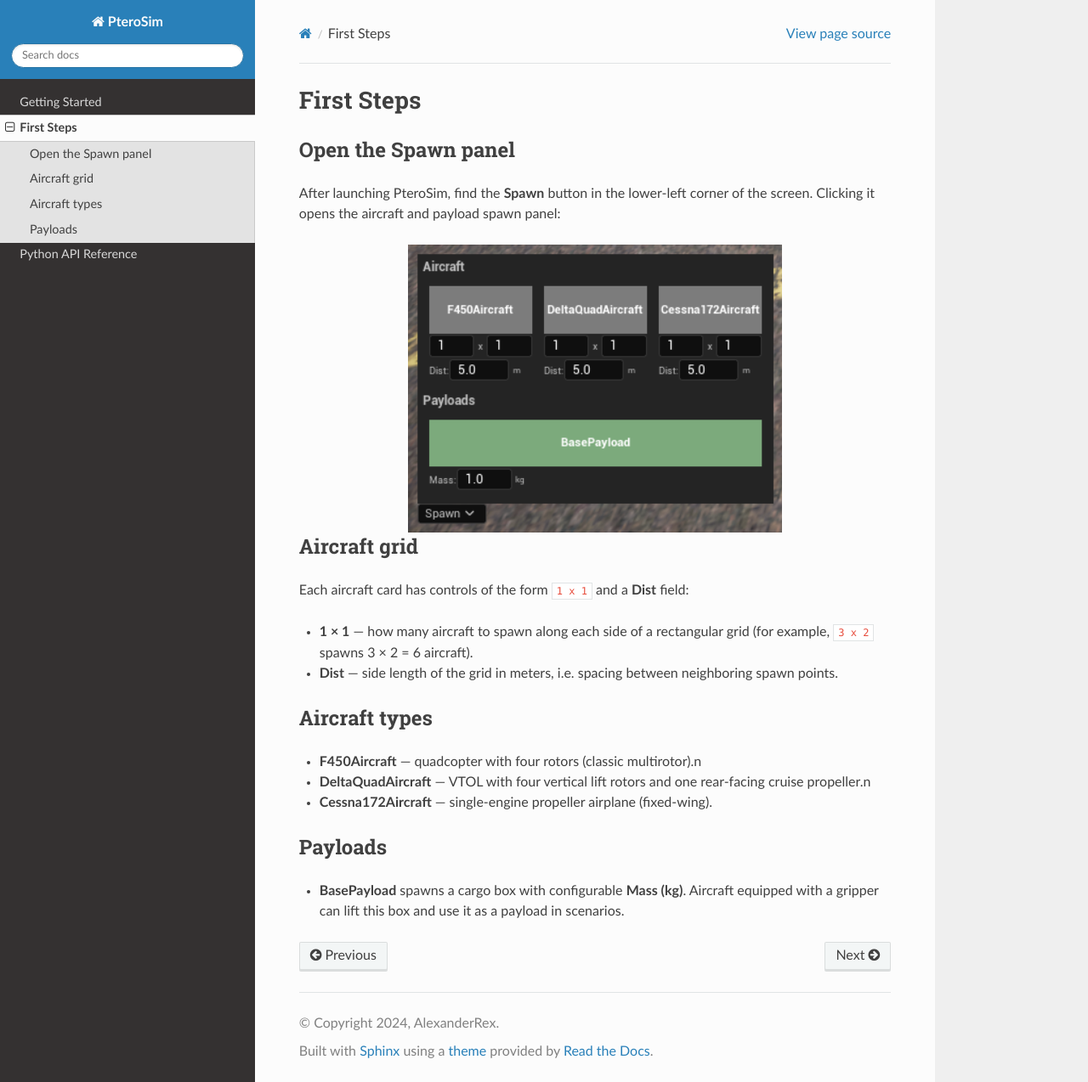
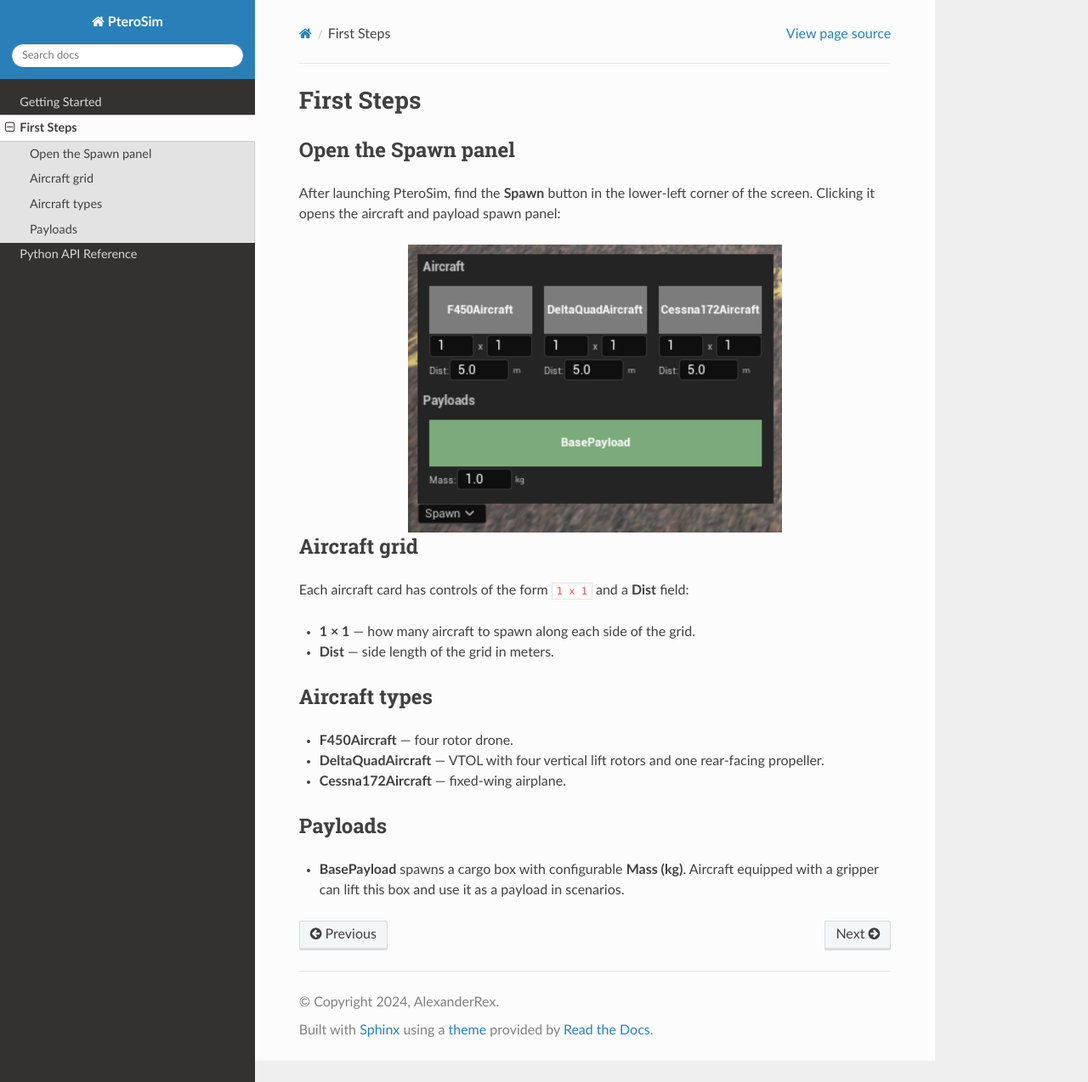
Before and after one commit to AlexanderRex/PteroSimDocs, a Sphinx documentation site: the page built from docs/source/first_steps.rst, in a window 1280 px wide and 1274 px high. Shown: the whole window at 85% size. Built offline with Sphinx 7.4.7 and the Read the Docs theme 3.1.0, drawn with Linux system fonts in a browser that asks for light colours.

Commit message:
minor fix

```diff
--- a/docs/source/first_steps.rst
+++ b/docs/source/first_steps.rst
@@ -16,16 +16,15 @@ Aircraft grid
 
 Each aircraft card has controls of the form ``1 x 1`` and a **Dist** field:
 
-* **1 × 1** — how many aircraft to spawn along each side of a rectangular grid
-  (for example, ``3 x 2`` spawns 3 × 2 = 6 aircraft).
-* **Dist** — side length of the grid in meters, i.e. spacing between neighboring spawn points.
+* **1 × 1** — how many aircraft to spawn along each side of the grid.
+* **Dist** — side length of the grid in meters.
 
 Aircraft types
 --------------
 
-* **F450Aircraft** — quadcopter with four rotors (classic multirotor).\n
-* **DeltaQuadAircraft** — VTOL with four vertical lift rotors and one rear-facing cruise propeller.\n
-* **Cessna172Aircraft** — single-engine propeller airplane (fixed-wing).
+* **F450Aircraft** — four rotor drone.
+* **DeltaQuadAircraft** — VTOL with four vertical lift rotors and one rear-facing propeller.
+* **Cessna172Aircraft** — fixed-wing airplane.
 
 Payloads
 --------
```
